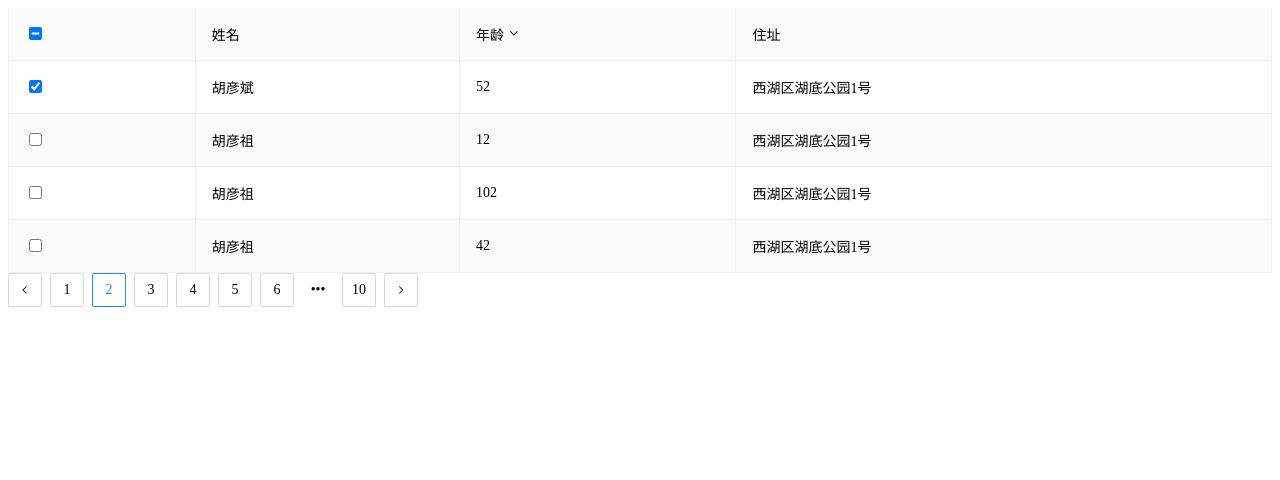
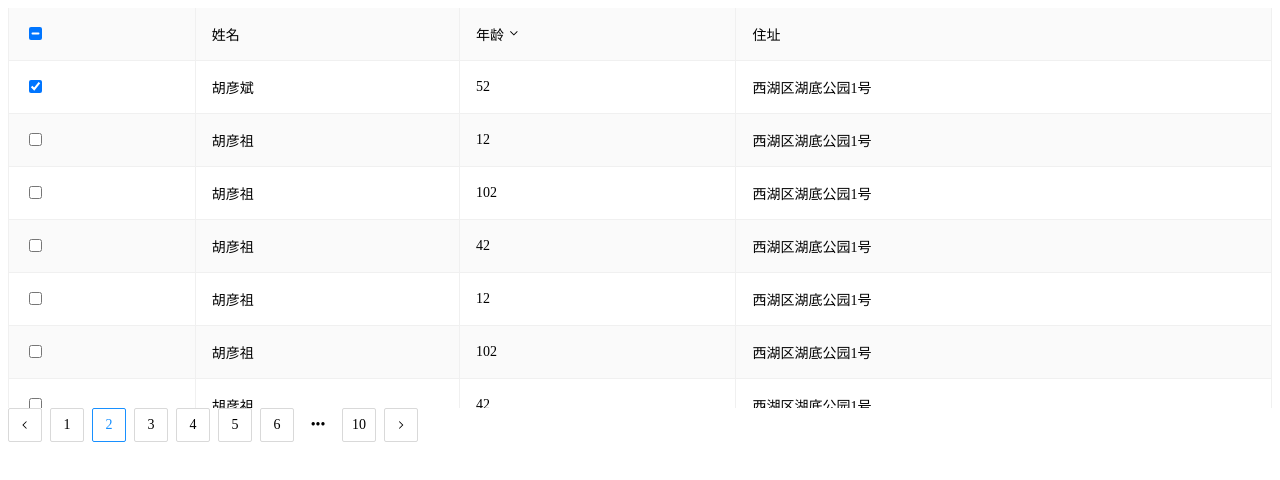
Before and after one commit to baozoudashijian/Guli-VueTestUtils-Version, a Vue app: page / in a window 1280 px wide. Shown: the top 480 px of the page. Built offline with nearby package versions, Linux system fonts and the light colour scheme.

Commit message:
feat: 固定表头，给定table高度

```diff
--- a/src/App.vue
+++ b/src/App.vue
@@ -1,6 +1,17 @@
 <template>
   <div id="app">
-    <g-table :loading="loading" :dataSource="dataSource" :columns="columns" :selected-items.sync="selected" bordered  stripe check-box :order-by.sync="orderBy" @update:orderBy="updateSortBy" />
+    <g-table
+            :loading="loading"
+            :dataSource="dataSource"
+            :columns="columns"
+            :selected-items.sync="selected"
+            bordered
+            stripe
+            check-box
+            :order-by.sync="orderBy"
+            @update:orderBy="updateSortBy"
+            :height="400"
+    />
     <g-pagination :total-page="10" :current-page.sync="currentPage"></g-pagination>
   </div>
 </template>
@@ -12,7 +23,7 @@
 
   export default {
     name: 'App',
-    data() {
+    data: function () {
       return {
         loading: false,
         currentPage: 2,
@@ -45,6 +56,102 @@
           },
           {
             key: '4',
+            name: '胡彦祖',
+            age: 42,
+            address: '西湖区湖底公园1号',
+          },
+          {
+            key: '5',
+            name: '胡彦祖',
+            age: 12,
+            address: '西湖区湖底公园1号',
+          },
+          {
+            key: '6',
+            name: '胡彦祖',
+            age: 102,
+            address: '西湖区湖底公园1号',
+          },
+          {
+            key: '7',
+            name: '胡彦祖',
+            age: 42,
+            address: '西湖区湖底公园1号',
+          },
+          {
+            key: '8',
+            name: '胡彦祖',
+            age: 12,
+            address: '西湖区湖底公园1号',
+          },
+          {
+            key: '9',
+            name: '胡彦祖',
+            age: 102,
+            address: '西湖区湖底公园1号',
+          },
+          {
+            key: '10',
+            name: '胡彦祖',
+            age: 42,
+            address: '西湖区湖底公园1号',
+          },
+          {
+            key: '11',
+            name: '胡彦斌',
+            age: 52,
+            address: '西湖区湖底公园1号',
+          },
+          {
+            key: '12',
+            name: '胡彦祖',
+            age: 12,
+            address: '西湖区湖底公园1号',
+          },
+          {
+            key: '13',
+            name: '胡彦祖',
+            age: 102,
+            address: '西湖区湖底公园1号',
+          },
+          {
+            key: '14',
+            name: '胡彦祖',
+            age: 42,
+            address: '西湖区湖底公园1号',
+          },
+          {
+            key: '15',
+            name: '胡彦祖',
+            age: 12,
+            address: '西湖区湖底公园1号',
+          },
+          {
+            key: '16',
+            name: '胡彦祖',
+            age: 102,
+            address: '西湖区湖底公园1号',
+          },
+          {
+            key: '17',
+            name: '胡彦祖',
+            age: 42,
+            address: '西湖区湖底公园1号',
+          },
+          {
+            key: '18',
+            name: '胡彦祖',
+            age: 12,
+            address: '西湖区湖底公园1号',
+          },
+          {
+            key: '19',
+            name: '胡彦祖',
+            age: 102,
+            address: '西湖区湖底公园1号',
+          },
+          {
+            key: '20',
             name: '胡彦祖',
             age: 42,
             address: '西湖区湖底公园1号',
--- a/src/table/table.vue
+++ b/src/table/table.vue
@@ -1,5 +1,5 @@
 <template>
-  <div class="g-table">
+  <div class="g-table" :style="{height: height + 'px'}">
     <div class="g-table-modal" v-if="loading">
       <g-icon icon="loading"></g-icon>
     </div>
@@ -70,6 +70,10 @@
       loading: {
         type: Boolean,
         default: false
+      },
+      height: {
+        type: [String, Number],
+        default: 400
       }
     },
     components: {
@@ -158,6 +162,7 @@
   @import "../var"
   .g-table
     position: relative
+    overflow: scroll
     &-modal
       position: absolute
       width: 100%
```
